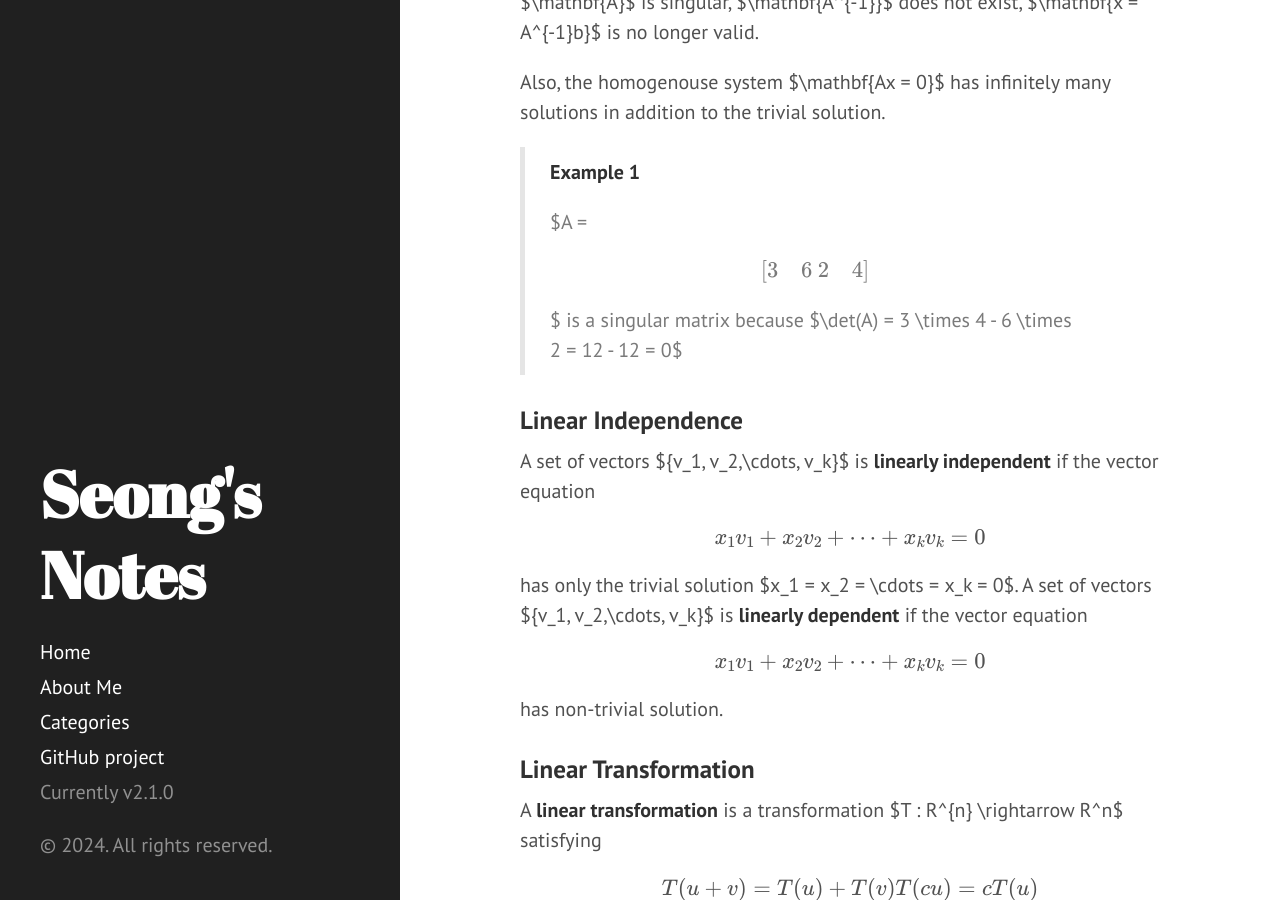
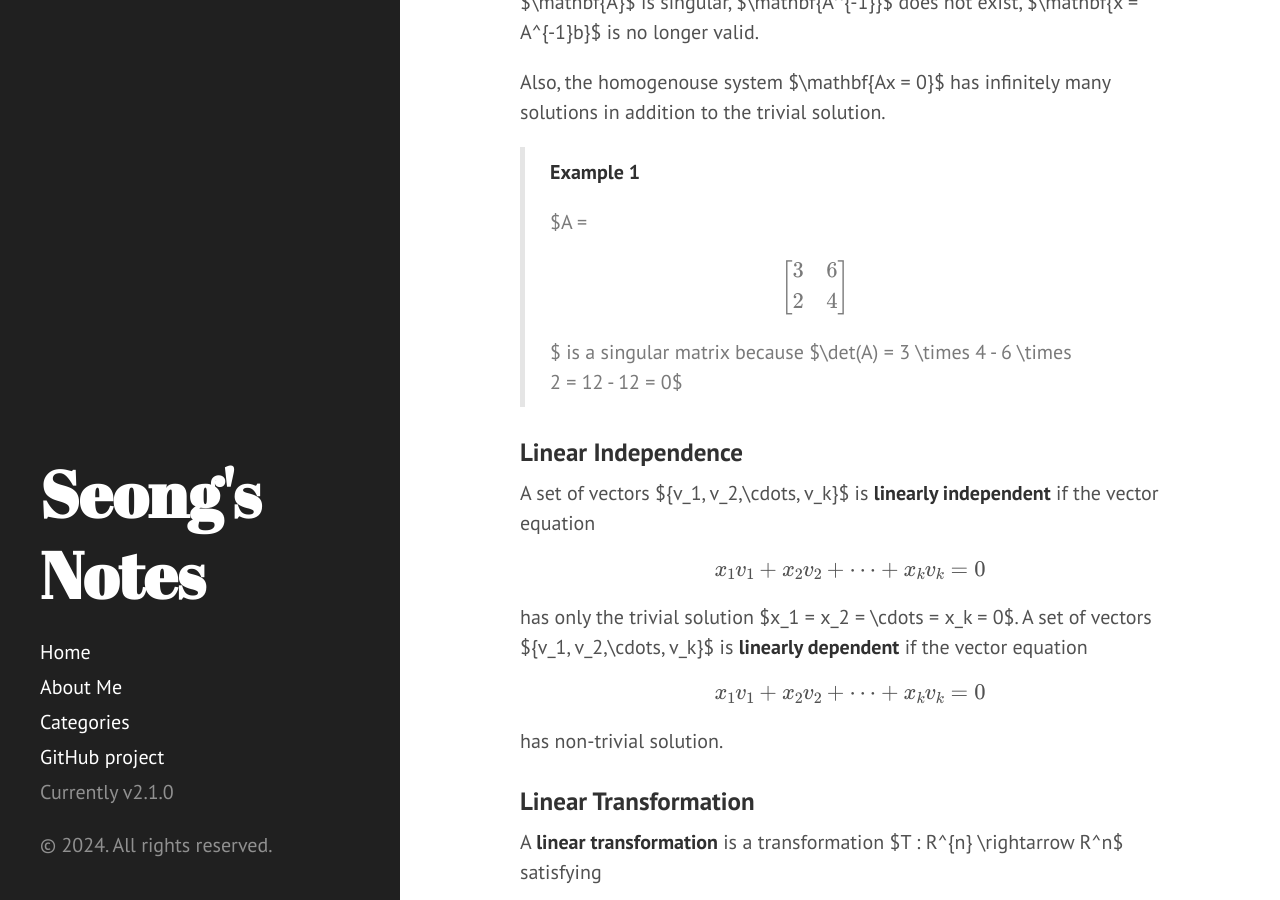
Before and after one commit to GwangseongCho/GwangseongCho.github.io, a Jekyll site: the page built from _posts/2024-09-09-differential-equations-II.md, in a window 1280 px wide and 900 px high, scrolled down 1106 px. Built offline with Jekyll 4.4.1, drawn with Linux system fonts in a browser that asks for light colours; formulas are drawn with MathJax 3.

Commit message:
Edit Example 1

```diff
--- a/_posts/2024-09-09-differential-equations-II.md
+++ b/_posts/2024-09-09-differential-equations-II.md
@@ -43,7 +43,7 @@
 
 > **Example 1**
 >
-> <span>$A = \begin{bmatrix} 3 & 6 \\ 2 & 4 \end{bmatrix}$ is a singular matrix because $\det(A) = 3 \times 4 - 6 \times 2 = 12 - 12 = 0$</span>
+> <p>$A = \begin{bmatrix} 3 & 6 \\ 2 & 4 \end{bmatrix}$ is a singular matrix because $\det(A) = 3 \times 4 - 6 \times 2 = 12 - 12 = 0$</p>
 
 
 
```
